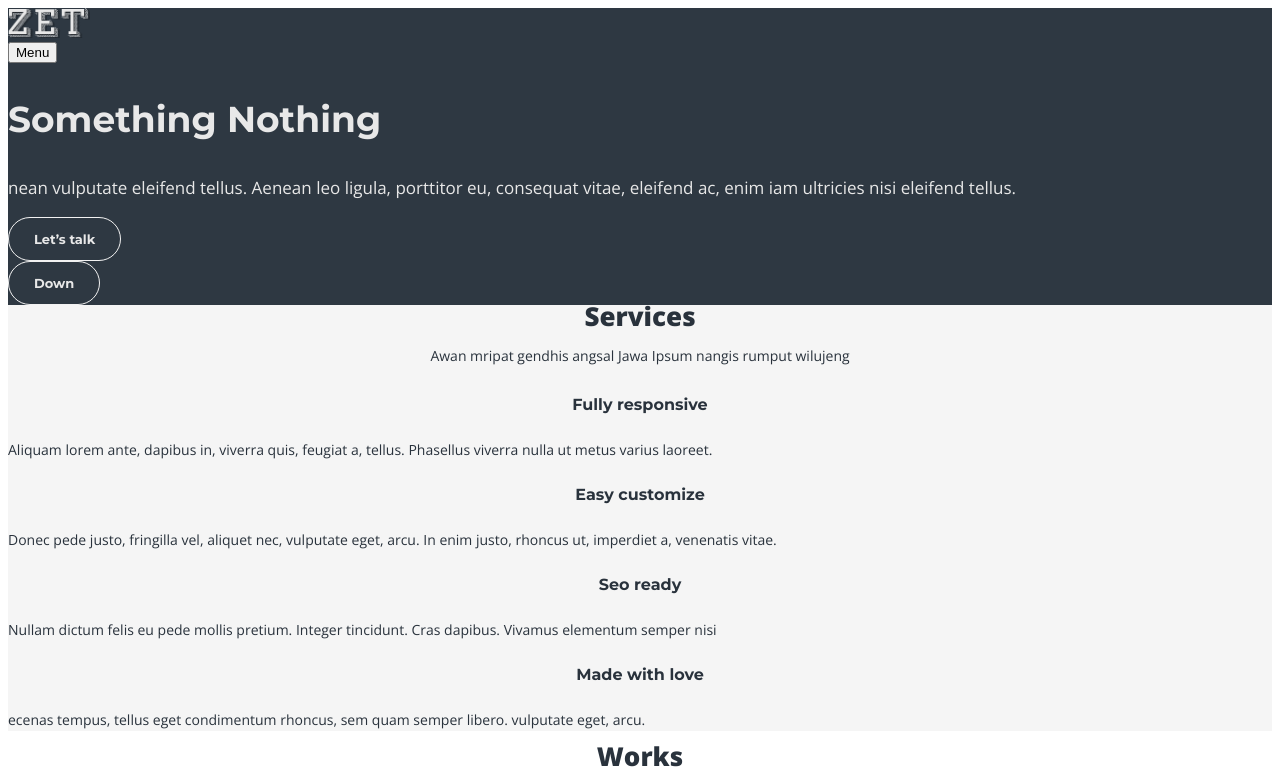
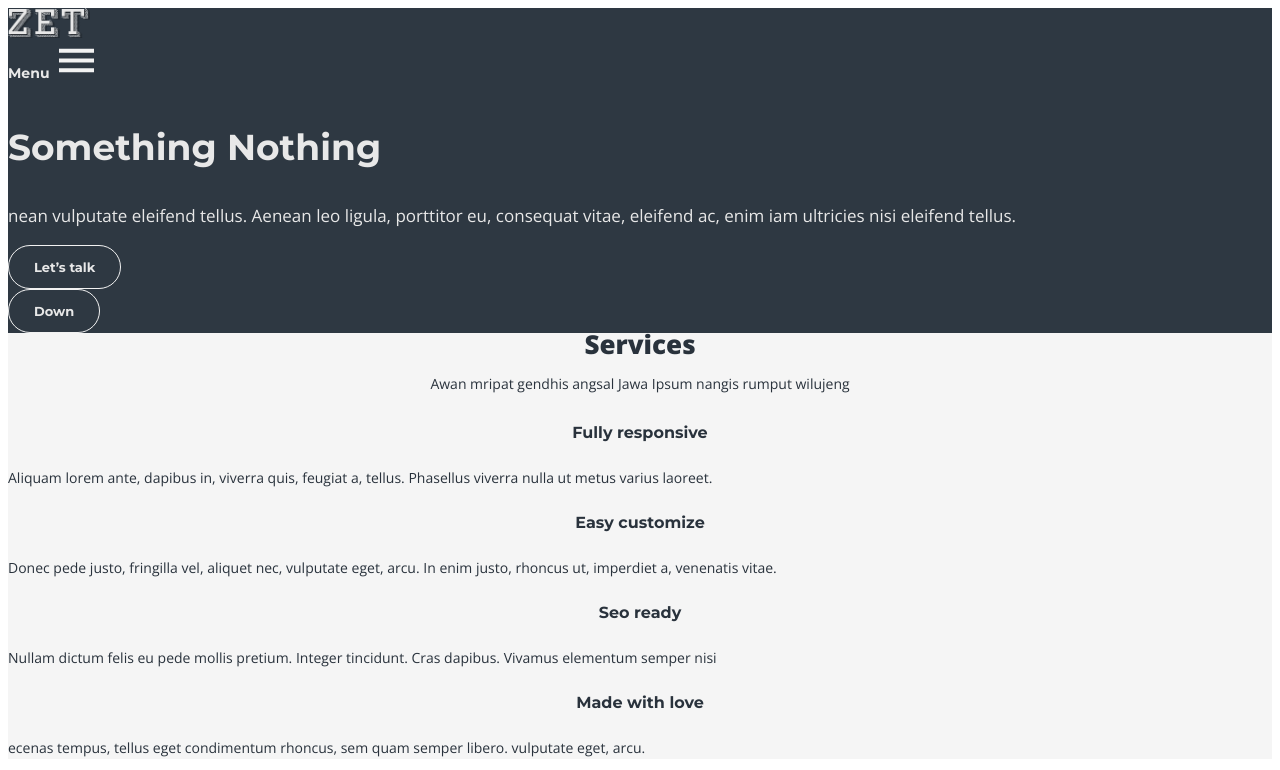
Before and after one commit to Mogrima/Zet, a website: page src/index.html in a window 1280 px wide. Shown: the top 770 px of the page. Drawn offline with nearby package versions, Linux system fonts and the light colour scheme; files that its build step writes are made by us from their sources.

Commit message:
Добавила иконку меню в хедер, стилизовала надпись меню

```diff
--- a/src/index.html
+++ b/src/index.html
@@ -15,7 +15,11 @@
 					<img class="logo__image" src="img/ZET.png" width="82" height="30" alt="zet logo">
 				</a>
 				<nav class="main-nav">
-					<button class="main-nav__toggle">Menu</button>
+					<span class="main-nav__label">Menu</span>
+					<button class="main-nav__toggle">
+						<svg width="35" height="35" xmlns="http://www.w3.org/2000/svg" xmlns:xlink="http://www.w3.org/1999/xlink" version="1.1" id="Capa_1" x="0px" y="0px" width="512px" height="512px" viewBox="0 0 459 459" style="enable-background:new 0 0 459 459;" xml:space="preserve"><g><g><g id="menu"><path d="M0,382.5h459v-51H0V382.5z M0,255h459v-51H0V255z M0,76.5v51h459v-51H0z" data-original="#000000" class="active-path" data-old_color="#f2f2f2" fill="#f2f2f2"/></g>
+						</g></g> </svg>
+					</button>
 				</nav>
 			</div>
 			<div class="page-header__middle">
--- /dev/null
+++ b/src/less/blocks/main-nav.less
@@ -0,0 +1,12 @@
+.main-nav__toggle {
+	background-color: transparent;
+	border: none;
+	cursor: pointer;
+}
+
+.main-nav__label {
+	font-family: @ff-label, sans-serif;
+	font-weight: 700;
+	line-height: 36px;
+	color: @cl-lighttext;
+}
--- a/src/less/style.less
+++ b/src/less/style.less
@@ -6,6 +6,7 @@
 @import url("blocks/title.less");
 
 @import url("blocks/page-header.less");
+@import url("blocks/main-nav.less");
 @import url("blocks/services.less");
 @import url("blocks/clients.less");
 @import url("blocks/team.less");
```
Also changed, not shown: dist/css/style.css, dist/img/icons/footer-dribbble.svg, dist/img/icons/footer-google.svg, dist/img/icons/footer-twitter.svg, dist/img/icons/menu-button.svg (added), dist/index.html, src/img/icons/menu-button.svg (added).
